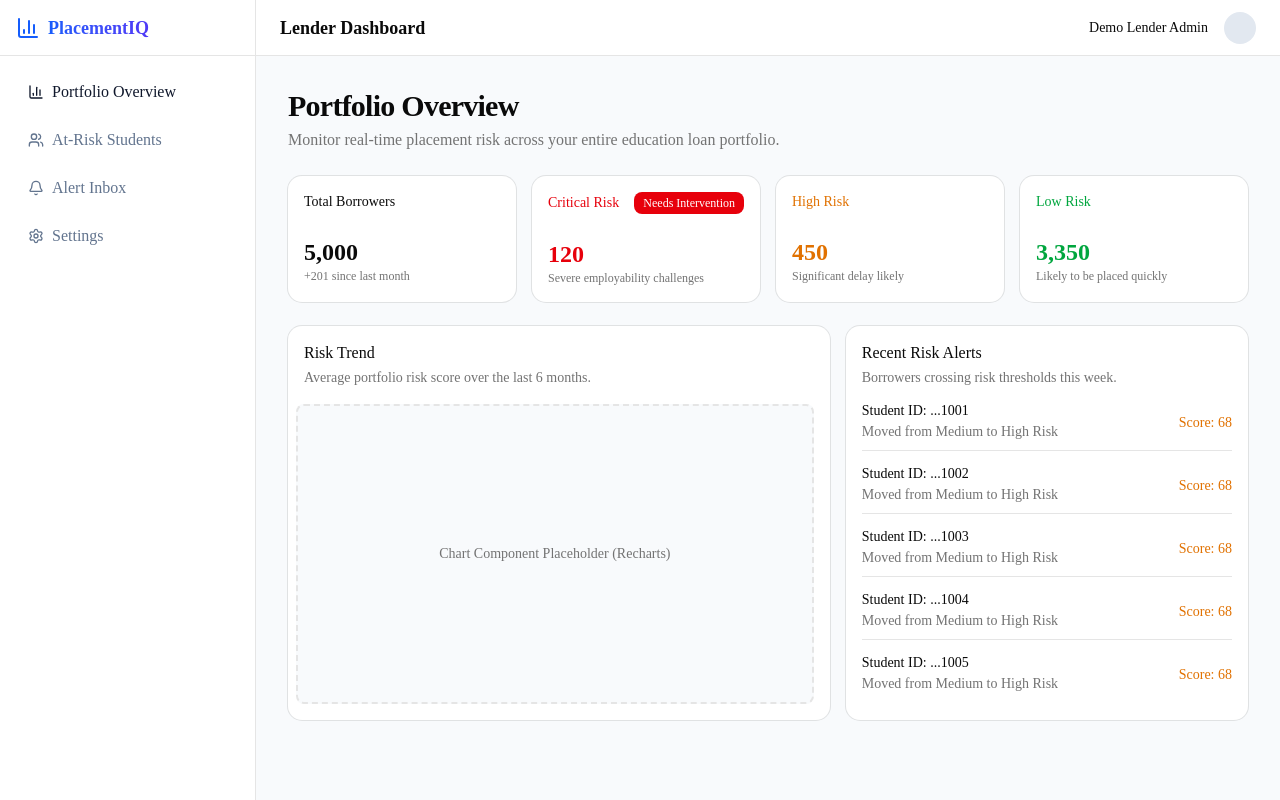
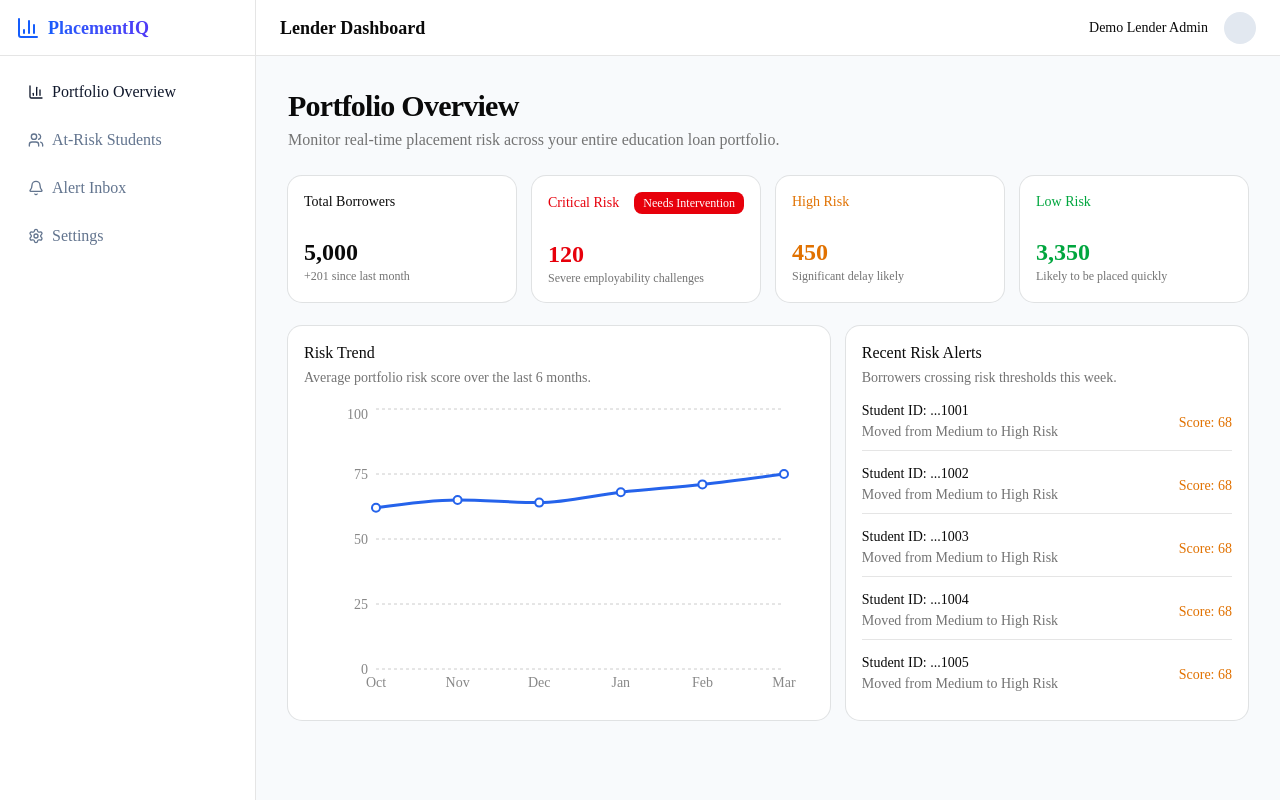
Before and after one commit to AmritaSinha29/PlacementIQ, a Next.js app in the folder frontend/: page /dashboard in a window 1280 px wide. Built offline with nearby package versions, Linux system fonts and the light colour scheme.

Commit message:
feat(frontend): implement Recharts risk trend graph on dashboard

```diff
--- a/frontend/src/app/dashboard/page.tsx
+++ b/frontend/src/app/dashboard/page.tsx
@@ -1,5 +1,15 @@
 import { Card, CardContent, CardDescription, CardHeader, CardTitle } from "@/components/ui/card"
 import { Badge } from "@/components/ui/badge"
+import { LineChart, Line, XAxis, YAxis, CartesianGrid, Tooltip, ResponsiveContainer } from "recharts"
+
+const mockChartData = [
+  { name: "Oct", score: 62 },
+  { name: "Nov", score: 65 },
+  { name: "Dec", score: 64 },
+  { name: "Jan", score: 68 },
+  { name: "Feb", score: 71 },
+  { name: "Mar", score: 75 },
+]
 
 export default function DashboardOverview() {
   return (
@@ -62,8 +72,28 @@ export default function DashboardOverview() {
             </CardDescription>
           </CardHeader>
           <CardContent className="pl-2">
-            <div className="h-[300px] w-full flex items-center justify-center border-dashed border-2 rounded-md bg-slate-50 dark:bg-slate-900">
-              <p className="text-muted-foreground text-sm">Chart Component Placeholder (Recharts)</p>
+            <div className="h-[300px] w-full">
+              <ResponsiveContainer width="100%" height="100%">
+                <LineChart
+                  data={mockChartData}
+                  margin={{ top: 5, right: 30, left: 20, bottom: 5 }}
+                >
+                  <CartesianGrid strokeDasharray="3 3" vertical={false} />
+                  <XAxis dataKey="name" axisLine={false} tickLine={false} tick={{fill: '#888888'}} />
+                  <YAxis domain={[0, 100]} axisLine={false} tickLine={false} tick={{fill: '#888888'}} />
+                  <Tooltip
+                    contentStyle={{ borderRadius: '8px', border: 'none', boxShadow: '0 4px 6px -1px rgb(0 0 0 / 0.1)' }}
+                  />
+                  <Line
+                    type="monotone"
+                    dataKey="score"
+                    stroke="#2563eb"
+                    strokeWidth={3}
+                    dot={{ r: 4, strokeWidth: 2 }}
+                    activeDot={{ r: 6 }}
+                  />
+                </LineChart>
+              </ResponsiveContainer>
             </div>
           </CardContent>
         </Card>
```
